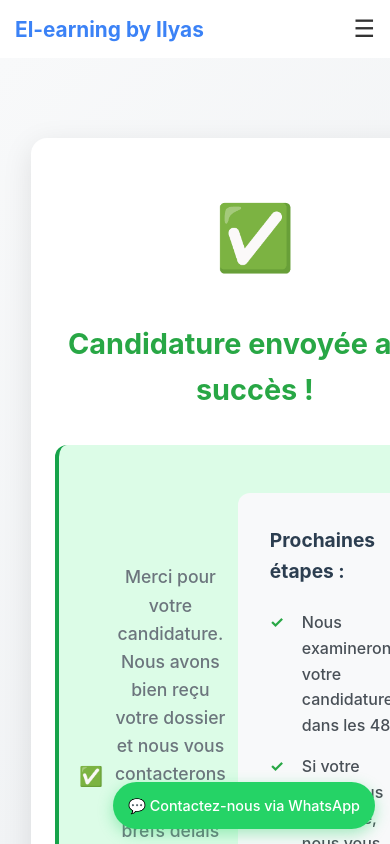
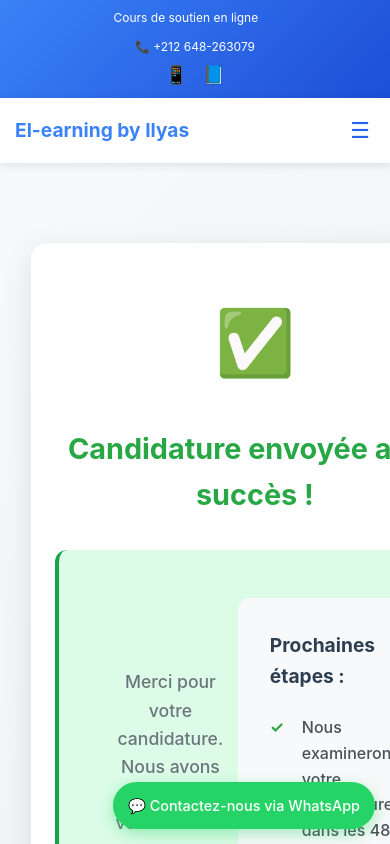
Before and after one commit to yassineelbarni-u/Project_FormationEnligne, a React (Create React App) app in the folder frontend/: page /recruitment/application-success in a window 390 px wide. Shown: the top 844 px of the page. Built offline with nearby package versions, Linux system fonts and the light colour scheme.

Commit message:
fix affichage de responsive de menu

```diff
--- a/frontend/src/components/common/Header.js
+++ b/frontend/src/components/common/Header.js
@@ -1,12 +1,13 @@
 "use client"
 
-import { useState, useEffect } from "react"
+import { useState, useEffect, useRef } from "react"
 import { Link } from "react-router-dom"
 
 const Header = () => {
   const [isMenuOpen, setIsMenuOpen] = useState(false)
   const [schoolIndex, setSchoolIndex] = useState(0)
   const schools = ["ENSA", "FST", "FS", "EST", "ENCG", "ENSAM"]
+  const navMenuRef = useRef(null)
 
   // Utiliser la couleur primaire
   const schoolColor = "var(--primary-color, #2563eb)"
@@ -18,6 +19,26 @@ const Header = () => {
 
     return () => clearInterval(interval)
   }, [schools.length])
+
+  // Fermer le menu quand on clique en dehors
+  useEffect(() => {
+    const handleClickOutside = (event) => {
+      if (isMenuOpen && navMenuRef.current && !navMenuRef.current.contains(event.target) &&
+          !event.target.classList.contains('mobile-menu-btn')) {
+        setIsMenuOpen(false)
+      }
+    }
+
+    document.addEventListener('mousedown', handleClickOutside)
+    return () => {
+      document.removeEventListener('mousedown', handleClickOutside)
+    }
+  }, [isMenuOpen])
+
+  // Fonction pour fermer le menu après avoir cliqué sur un lien
+  const closeMenu = () => {
+    setIsMenuOpen(false)
+  }
 
   return (
     <header className="header">
@@ -38,10 +59,10 @@ const Header = () => {
             <div className="contact-info">
               <span>📞 +212 648-263079</span>
               <div className="social-links">
-                <a href="#" aria-label="WhatsApp">
+                <a href="https://wa.me/212648263079" target="_blank" rel="noopener noreferrer" aria-label="WhatsApp">
                   📱
                 </a>
-                <a href="#" aria-label="Facebook">
+                <a href="https://facebook.com" target="_blank" rel="noopener noreferrer" aria-label="Facebook">
                   📘
                 </a>
               </div>
@@ -58,32 +79,36 @@ const Header = () => {
             </Link>
           </div>
 
-          <div className={`nav-menu ${isMenuOpen ? "active" : ""}`}>
-            <Link to="/" className="nav-link">
+          <div ref={navMenuRef} className={`nav-menu ${isMenuOpen ? "active" : ""}`}>
+            <Link to="/" className="nav-link" onClick={closeMenu}>
               Accueil
             </Link>
-            <Link to="/courses" className="nav-link">
+            <Link to="/courses" className="nav-link" onClick={closeMenu}>
               Nos Cours
             </Link>
-            <a href="#services" className="nav-link">
+            <a href="#services" className="nav-link" onClick={closeMenu}>
               Nos Services
             </a>
-            <a href="#faq" className="nav-link">
+            <a href="#faq" className="nav-link" onClick={closeMenu}>
               FAQ
             </a>
-            <Link to="/recruitment" className="nav-link recruitment-link">
+            <Link to="/recruitment" className="nav-link recruitment-link" onClick={closeMenu}>
               Recrutement
             </Link>
-            <a href="#contact" className="nav-link">
+            <a href="#contact" className="nav-link" onClick={closeMenu}>
               Contact
             </a>
-            <Link to="/login" className="btn-primary">
+            <Link to="/login" className="btn-primary" onClick={closeMenu}>
               Connexion
             </Link>
           </div>
 
-          <button className="mobile-menu-btn" onClick={() => setIsMenuOpen(!isMenuOpen)}>
-            ☰
+          <button
+            className="mobile-menu-btn"
+            onClick={() => setIsMenuOpen(!isMenuOpen)}
+            aria-label={isMenuOpen ? "Fermer le menu" : "Ouvrir le menu"}
+          >
+            {isMenuOpen ? "✕" : "☰"}
           </button>
         </div>
       </nav>
--- a/frontend/src/styles/globals.css
+++ b/frontend/src/styles/globals.css
@@ -35,7 +35,20 @@ body {
 
 .social-links {
   display: flex;
-  gap: 10px;
+  gap: 15px;
+}
+
+.social-links a {
+  color: var(--primary-color);
+  font-size: 18px;
+  transition: transform 0.3s ease;
+  display: flex;
+  align-items: center;
+  justify-content: center;
+}
+
+.social-links a:hover {
+  transform: scale(1.2);
 }
 
 .social-links a {
@@ -85,10 +98,18 @@ body {
 
 .mobile-menu-btn {
   display: none;
-  background: none;
+  cursor: pointer;
+  background: transparent;
   border: none;
   font-size: 24px;
-  cursor: pointer;
+  color: var(--primary-color);
+  padding: 8px;
+  border-radius: 4px;
+  transition: all 0.3s ease;
+}
+
+.mobile-menu-btn:hover {
+  background: rgba(37, 99, 235, 0.1);
 }
 
 /* Button Styles */
@@ -663,22 +684,56 @@ body {
 @media (max-width: 768px) {
   .mobile-menu-btn {
     display: block;
+    z-index: 1001;
   }
 
   .nav-menu {
     display: none;
-    position: absolute;
-    top: 100%;
-    left: 0;
-    right: 0;
+    position: fixed;
+    top: 0;
+    right: -100%;
+    width: 80%;
+    max-width: 300px;
+    height: 100vh;
     background: white;
     flex-direction: column;
-    padding: 20px;
-    box-shadow: 0 5px 15px rgba(0, 0, 0, 0.1);
+    padding: 80px 20px 20px;
+    box-shadow: -2px 0 15px rgba(0, 0, 0, 0.1);
+    z-index: 1000;
+    overflow-y: auto;
+    justify-content: flex-start;
+    align-items: center;
+    transition: all 0.3s ease;
   }
 
   .nav-menu.active {
     display: flex;
+    right: 0;
+  }
+
+  /* Overlay pour fermer le menu */
+  .nav-menu.active::before {
+    content: '';
+    position: fixed;
+    top: 0;
+    left: 0;
+    width: 100vw;
+    height: 100vh;
+    background: rgba(0, 0, 0, 0.5);
+    z-index: -1;
+  }
+
+  .nav-menu .nav-link {
+    font-size: 18px;
+    padding: 15px 0;
+    width: 100%;
+    text-align: center;
+    border-bottom: 1px solid #f1f1f1;
+  }
+
+  .nav-menu .btn-primary {
+    margin-top: 20px;
+    width: 80%;
   }
 
   .hero-content,
@@ -841,18 +896,35 @@ body {
     font-size: 12px;
   }
 
+  .header-info {
+    flex-direction: column;
+    gap: 5px;
+    text-align: center;
+  }
+
   .contact-info {
     gap: 15px;
     flex-wrap: wrap;
     justify-content: center;
+    margin-top: 5px;
+    width: 100%;
   }
 
   .navbar {
     padding: 12px 0;
+    position: sticky;
+    top: 0;
+    z-index: 1000;
+    background: white;
   }
 
   .nav-brand h2 {
     font-size: 1.5rem;
+  }
+
+  .nav-brand {
+    position: relative;
+    z-index: 1002;
   }
 
   /* Hero section responsive */
@@ -971,7 +1043,18 @@ body {
 
   /* Header très petit */
   .header-top {
-    display: none; /* Masquer le header top sur très petits écrans */
+    padding: 8px 0;
+  }
+
+  .header-info {
+    flex-direction: column;
+    gap: 5px;
+    text-align: center;
+  }
+
+  .contact-info {
+    flex-direction: column;
+    gap: 5px;
   }
 
   .navbar {
@@ -979,7 +1062,22 @@ body {
   }
 
   .nav-brand h2 {
-    font-size: 1.3rem;
+    font-size: 1.2rem;
+  }
+
+  .nav-menu {
+    width: 100%;
+    max-width: none;
+    padding: 70px 15px 15px;
+  }
+
+  .nav-menu .btn-primary {
+    width: 100%;
+  }
+
+  .mobile-menu-btn {
+    font-size: 22px;
+    padding: 5px;
   }
 
   /* Hero très responsive */
@@ -1110,49 +1208,3 @@ body {
     padding: 15px 10px;
   }
 }
-
-/* Amélioration de la navigation mobile */
-@media (max-width: 768px) {
-  .nav-menu {
-    position: fixed;
-    top: 0;
-    left: -100%;
-    width: 80%;
-    max-width: 300px;
-    height: 100vh;
-    background: white;
-    flex-direction: column;
-    justify-content: flex-start;
-    padding: 80px 30px 30px;
-    box-shadow: 2px 0 10px rgba(0, 0, 0, 0.1);
-    transition: left 0.3s ease;
-    z-index: 1000;
-  }
-
-  .nav-menu.active {
-    left: 0;
-  }
-
-  .nav-link {
-    padding: 15px 0;
-    border-bottom: 1px solid #f1f5f9;
-    width: 100%;
-    font-size: 1.1rem;
-  }
-
-  .mobile-menu-btn {
-    z-index: 1001;
-  }
-
-  /* Overlay pour fermer le menu */
-  .nav-menu.active::before {
-    content: '';
-    position: fixed;
-    top: 0;
-    left: 0;
-    width: 100vw;
-    height: 100vh;
-    background: rgba(0, 0, 0, 0.5);
-    z-index: -1;
-  }
-}
```
